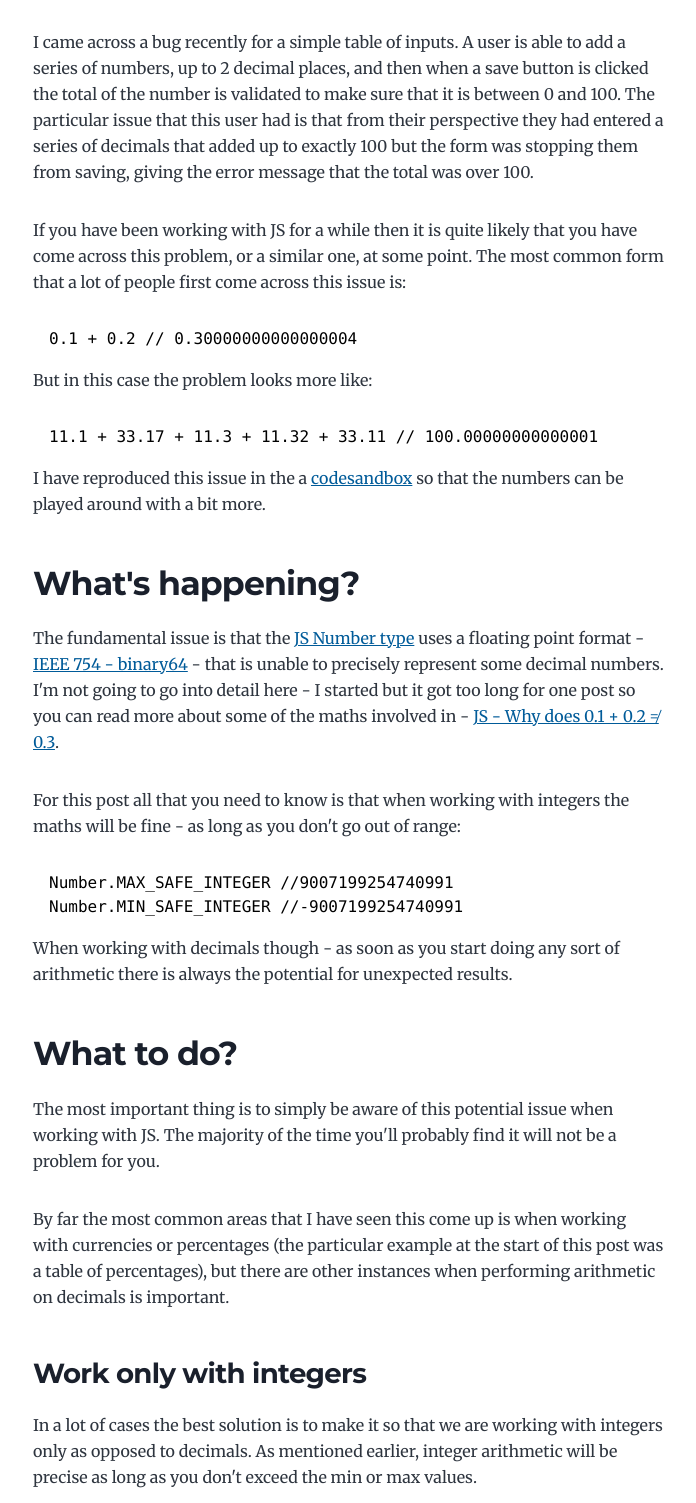
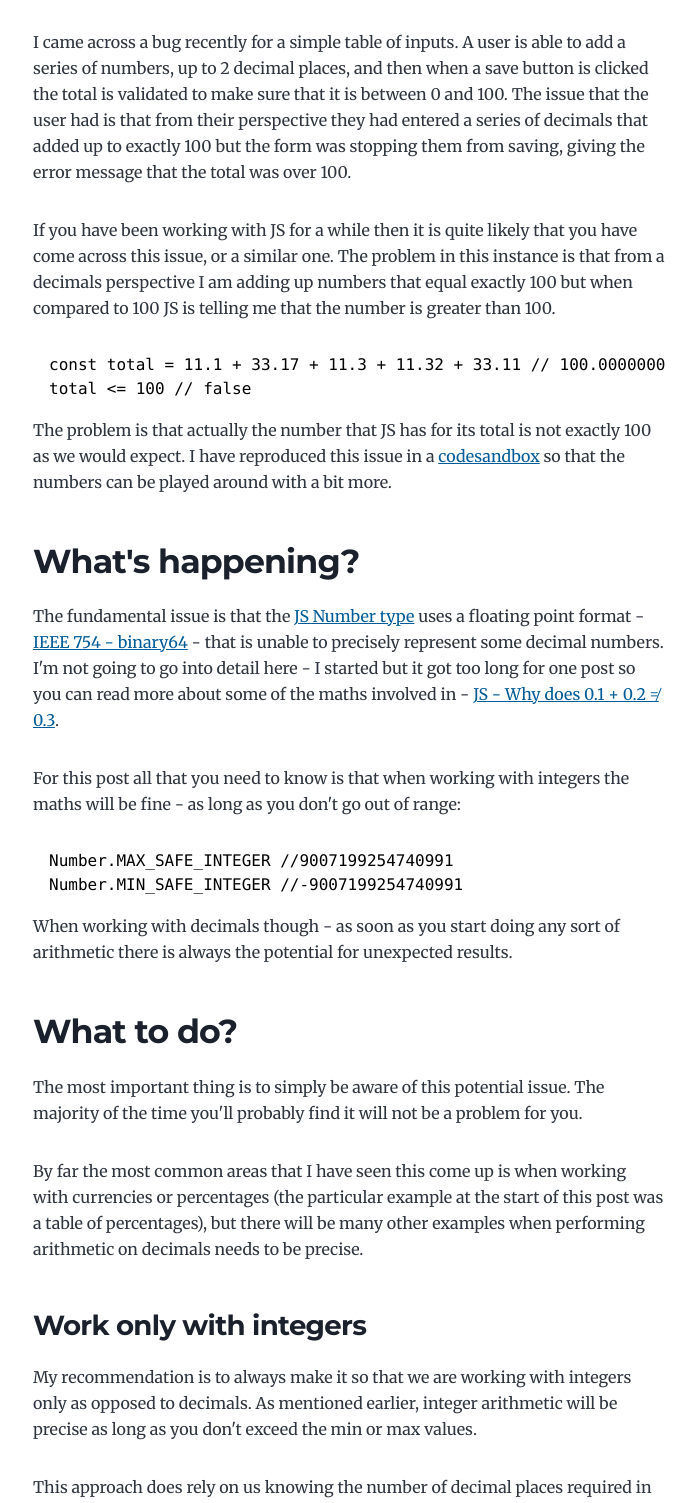
Before and after one commit to cgrimes01/blog, a Gatsby site: page /js-why-my-decimals-dont-add-up/ in a window 1280 px wide. Shown: the part 255-1758 px from the top of the page, without its empty margins (291-987 px from the left). Built offline with nearby package versions, Linux system fonts and the light colour scheme; Gatsby itself is replaced by a stand-in of ours; some packages are replaced by stand-ins of ours; code samples lack their colours.

Commit message:
Tidy up decimals post and make the problem being solved clearer

````diff
--- a/content/blog/js-why-my-decimals-dont-add-up/index.md
+++ b/content/blog/js-why-my-decimals-dont-add-up/index.md
@@ -4,21 +4,16 @@ date: "2021-06-10"
 description: "A look at potential issues when adding up decimals in JS"
 ---
 
-I came across a bug recently for a simple table of inputs. A user is able to add a series of numbers, up to 2 decimal places, and then when a save button is clicked the total of the number is validated to make sure that it is between 0 and 100. The particular issue that this user had is that from their perspective they had entered a series of decimals that added up to exactly 100 but the form was stopping them from saving, giving the error message that the total was over 100.
+I came across a bug recently for a simple table of inputs. A user is able to add a series of numbers, up to 2 decimal places, and then when a save button is clicked the total is validated to make sure that it is between 0 and 100. The issue that the user had is that from their perspective they had entered a series of decimals that added up to exactly 100 but the form was stopping them from saving, giving the error message that the total was over 100.
 
-If you have been working with JS for a while then it is quite likely that you have come across this problem, or a similar one, at some point. The most common form that a lot of people first come across this issue is:
+If you have been working with JS for a while then it is quite likely that you have come across this issue, or a similar one. The problem in this instance is that from a decimals perspective I am adding up numbers that equal exactly 100 but when compared to 100 JS is telling me that the number is greater than 100.
 
 ```javascript
-0.1 + 0.2 // 0.30000000000000004
+const total = 11.1 + 33.17 + 11.3 + 11.32 + 33.11 // 100.00000000000001
+total <= 100 // false
 ```
 
-But in this case the problem looks more like:
-
-```javascript
-11.1 + 33.17 + 11.3 + 11.32 + 33.11 // 100.00000000000001
-```
-
-I have reproduced this issue in the a [codesandbox](https://codesandbox.io/s/floating-points-maths-v89rv?file=/src/index.js) so that the numbers can be played around with a bit more.
+The problem is that actually the number that JS has for its total is not exactly 100 as we would expect. I have reproduced this issue in a [codesandbox](https://codesandbox.io/s/floating-points-maths-v89rv?file=/src/index.js) so that the numbers can be played around with a bit more.
 
 ## What's happening?
 
@@ -35,13 +30,13 @@ When working with decimals though - as soon as you start doing any sort of arith
 
 ## What to do?
 
-The most important thing is to simply be aware of this potential issue when working with JS. The majority of the time you'll probably find it will not be a problem for you.
+The most important thing is to simply be aware of this potential issue. The majority of the time you'll probably find it will not be a problem for you.
 
-By far the most common areas that I have seen this come up is when working with currencies or percentages (the particular example at the start of this post was a table of percentages), but there are other instances when performing arithmetic on decimals is important.
+By far the most common areas that I have seen this come up is when working with currencies or percentages (the particular example at the start of this post was a table of percentages), but there will be many other examples when performing arithmetic on decimals needs to be precise.
 
 ### Work only with integers
 
-In a lot of cases the best solution is to make it so that we are working with integers only as opposed to decimals. As mentioned earlier, integer arithmetic will be precise as long as you don't exceed the min or max values.
+My recommendation is to always make it so that we are working with integers only as opposed to decimals. As mentioned earlier, integer arithmetic will be precise as long as you don't exceed the min or max values.
 
 This approach does rely on us knowing the number of decimal places required in advance though.
 
@@ -52,7 +47,7 @@ So going back to the numbers used earlier:
 (1110 + 3317 + 1130 + 1132 + 3311) / 100 // 100
 ```
 
-As you can see, in this instance we know there can only be 2 decimal places so we can multiply each number by 100 to give make sure we always have integers, and then divide by 100 at the end to give us the result we are after. How you want to go about performing these conversions will depend on the codebase you are working with - you could do it case by case or create some reusable helper functions.
+As you can see, in this instance we know there can only be 2 decimal places so we multiply each number by 100 to give make sure we always have integers, and then divide by 100 at the end to give us the result we are after. How you want to go about performing these conversions will depend on the codebase you are working with - you could do it case by case or create some reusable helper functions.
 
 You can see an [integer only sandbox](https://codesandbox.io/s/wind-tuna-agt5ffsfs-40bw6?file=/src/index.js) that takes this approach. The only difference between the original solution, where we get the floating point issue, and the the integer only solution is the total line:
 
@@ -82,16 +77,16 @@ const total = 11.10 + 33.17 + 11.30 + 11.32 + 33.11
 total.toFixed(2); // "100.00"
 ```
 
-However, it is very easy to end up with unexpected results using toFixed. For example, we would expect 0.14 + 0.21 + 0.30 to equal 0.65 and, if we wanted one decimal place, to round up to 0.7. If you do this in JS though, you end up with 0.6:
+However, it is very easy to end up with unexpected results using toFixed. For example, we would expect 0.14 + 0.21 + 0.30 to equal 0.65 and, if we wanted one decimal place, to round to 0.7. If you do this in JS though, you end up with 0.6:
 
 ```javascript
 const total = 0.14 + 0.21 + 0.30 // 0.6499999999999999
 total.toFixed(1); // "0.6"
 ```
 
-This goes back to the inability of the JS floating point format to precisely store some numbers that are easy to precisely represent in decimal format.
+This goes back to the inability of the JS floating point format to precisely store some numbers that are easy to precisely represent in decimal format. So effectively we are actually rounding 0.6499999999999999 to 1 decimal place and so get 0.6.
 
-You see toFixed given as an answer to simple rounding questions in JS but you get this problem and the solution, again, is to make sure you are only working with integers and round by shifting your result by the number of decimal places you want to round to. You can see this below where we multiple the number by 100 as we want to round to 2 decimal places. This gives us the answer we might have expected from toFixed:
+You see toFixed given as an answer to simple rounding questions in JS but you get this problem and the solution, again, is to make sure you are only working with integers and round by shifting your result by the number of decimal places you want to round to. You can see this below where we multiply the number by 100 as we want to round to 2 decimal places. This gives us the answer we might have expected from toFixed earlier:
 
 ```javascript
 const input = 0.365;
@@ -107,7 +102,7 @@ const fixed = input.toFixed(2); // "0.36"
 fixed + 0.21; // "0.360.21"
 ```
 
-It's easy to fix, using parseFloat, but your code starts to bloat and can get confusing.
+It's easy to fix, using parseFloat, but it is another thing to miss and makes your code harder to read.
 
 Finally, every time you convert between types there is a performance cost - probably unnoticeable in most cases but it is still there. It's usually much faster to keep working with just Numbers if possible.
 
````
